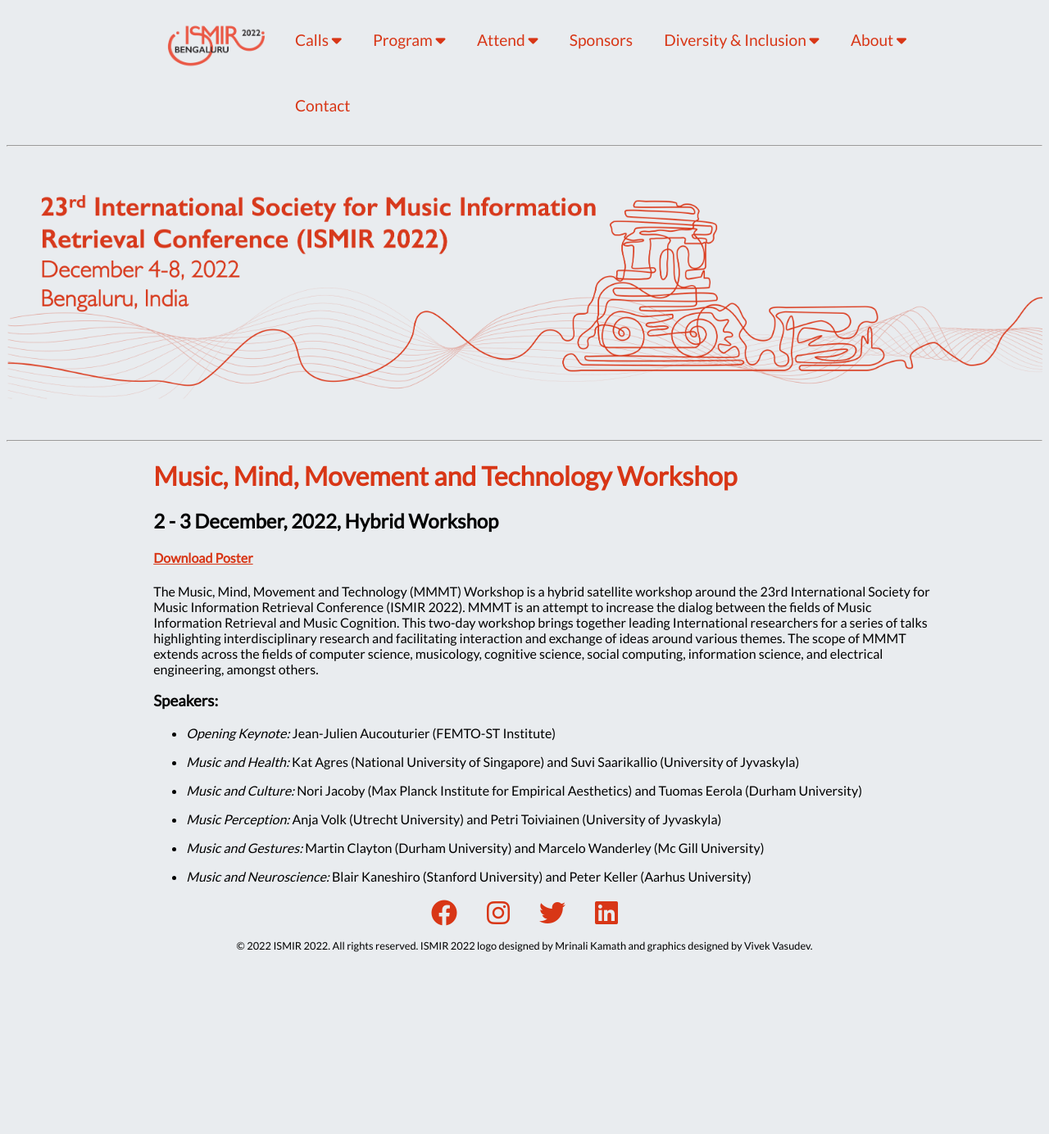
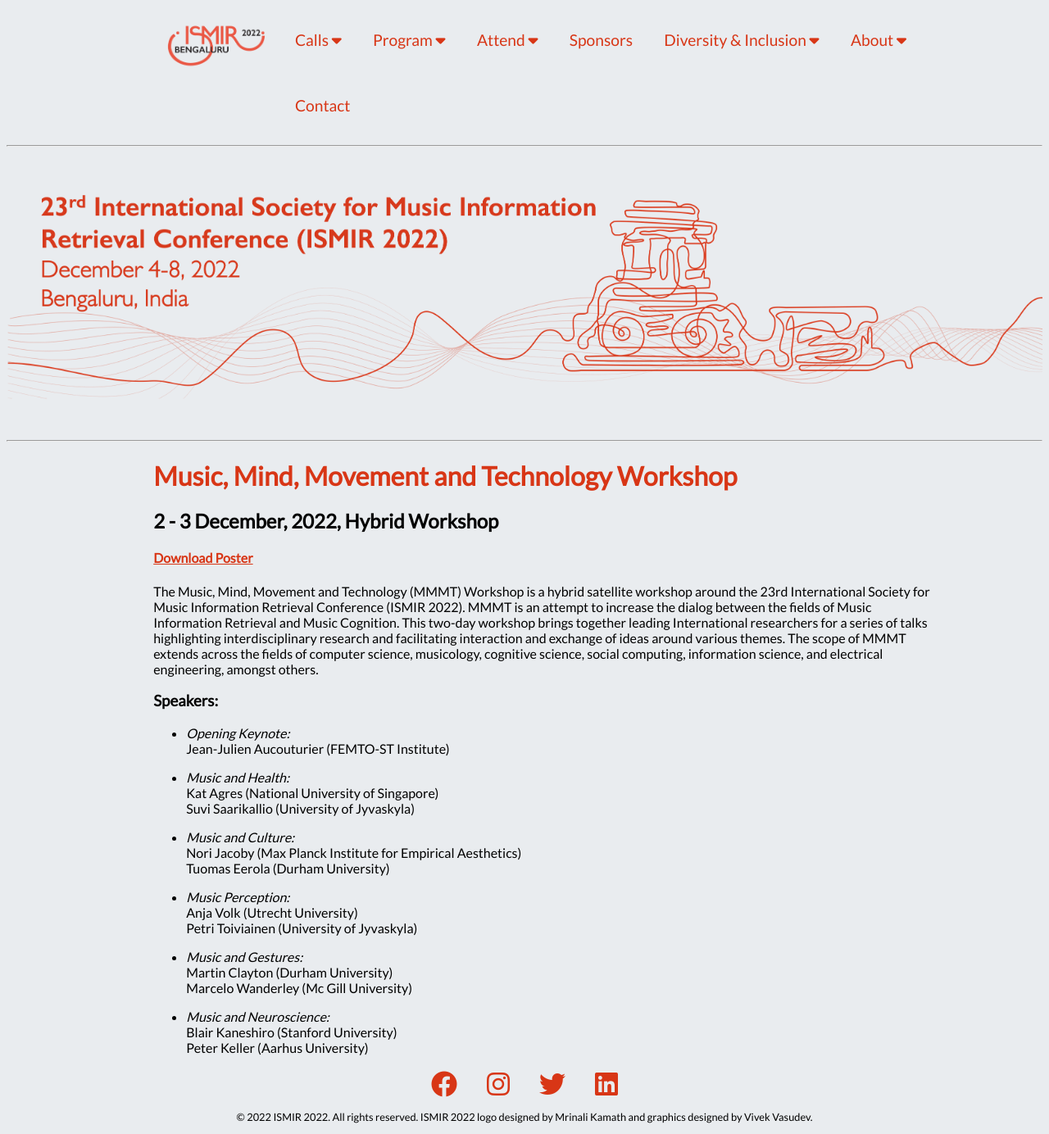
Before and after one commit to ismir2022/ismir2022.github.io, a Jekyll site: the page built from satellites/mmmt.md, in a window 1280 px wide. Shown: the whole page at 82% size. Built offline with Jekyll 4.4.1, drawn with Linux system fonts in a browser that asks for light colours; nearby versions of some CDN libraries; before the commit the page ends 1175 px from its top, so only the background shows below that.

Commit message:
minor updates to mmmt page

```diff
--- a/satellites/mmmt.md
+++ b/satellites/mmmt.md
@@ -9,20 +9,25 @@
 The Music, Mind, Movement and Technology (MMMT) Workshop is a hybrid satellite workshop around the 23rd International Society for Music Information Retrieval Conference (ISMIR 2022). MMMT is an attempt to increase the dialog between the fields of Music Information Retrieval and Music Cognition. This two-day workshop brings together leading International researchers for a series of talks highlighting interdisciplinary research and facilitating interaction and exchange of ideas around various themes. The scope of MMMT extends across the fields of computer science, musicology, cognitive science, social computing, information science, and electrical engineering, amongst others.
 
 ### Speakers:
-- _Opening Keynote:_
+- _Opening Keynote:_ <br>
 Jean-Julien Aucouturier (FEMTO-ST Institute)
 
-- _Music and Health:_
-Kat Agres (National University of Singapore) and Suvi Saarikallio (University of Jyvaskyla)
+- _Music and Health:_ <br>
+Kat Agres (National University of Singapore)<br>
+Suvi Saarikallio (University of Jyvaskyla)
 
-- _Music and Culture:_
-Nori Jacoby (Max Planck Institute for Empirical Aesthetics) and Tuomas Eerola (Durham University)
+- _Music and Culture:_ <br>
+Nori Jacoby (Max Planck Institute for Empirical Aesthetics)<br>
+Tuomas Eerola (Durham University)
 
-- _Music Perception:_
-Anja Volk (Utrecht University) and Petri Toiviainen (University of Jyvaskyla)
+- _Music Perception:_ <br>
+Anja Volk (Utrecht University)<br>
+Petri Toiviainen (University of Jyvaskyla)
 
-- _Music and Gestures:_
-Martin Clayton (Durham University) and Marcelo Wanderley (Mc Gill University)
+- _Music and Gestures:_ <br>
+Martin Clayton (Durham University)<br>
+Marcelo Wanderley (Mc Gill University)
 
-- _Music and Neuroscience:_
-Blair Kaneshiro (Stanford University) and Peter Keller (Aarhus University)
+- _Music and Neuroscience:_ <br>
+Blair Kaneshiro (Stanford University)<br>
+Peter Keller (Aarhus University)<br>
```
